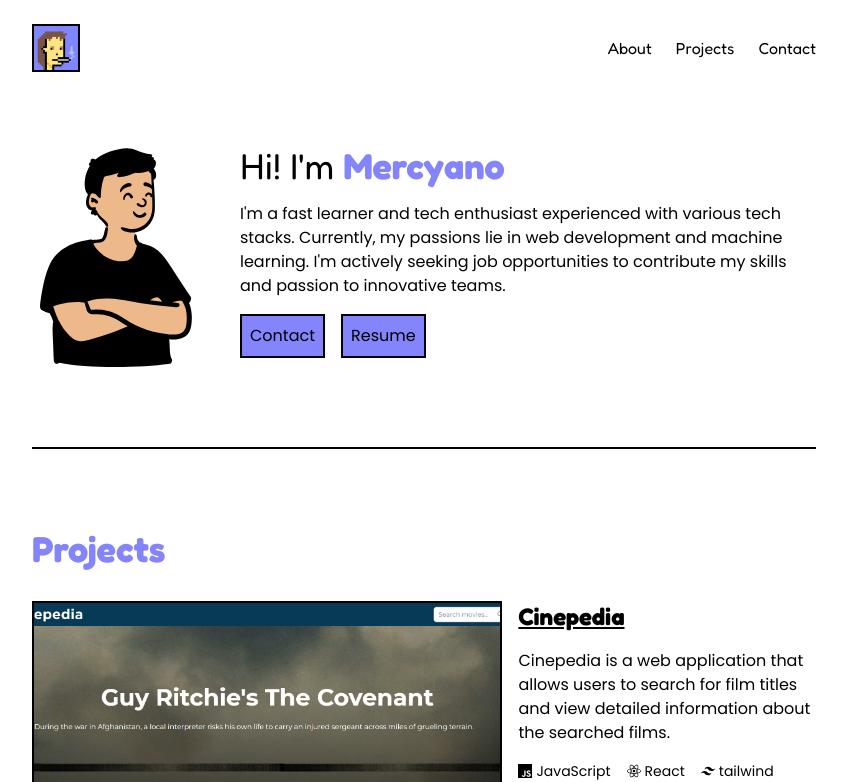
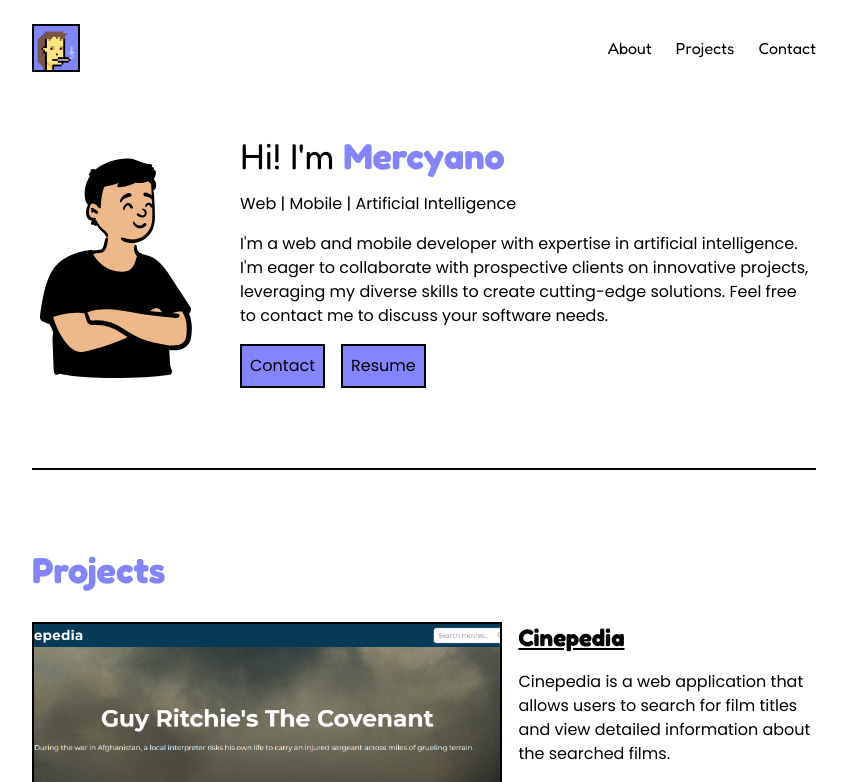
Before and after one commit to mercyano/mercyano.github.io, a React (Vite) app: page / in a window 1280 px wide. Shown: the top 782 px of the page, without its empty margins (216-1063 px from the left). Built offline with nearby package versions, Linux system fonts and the light colour scheme.

Commit message:
change personal information

```diff
--- a/index.html
+++ b/index.html
@@ -3,7 +3,7 @@
   <head>
     <meta charset="UTF-8" />
     <meta name="viewport" content="width=device-width, initial-scale=1.0" />
-    <title>Mercyano - Front End Developer</title>
+    <title>Mercyano - Software Developer</title>
 
     <!-- Favicon -->
     <link rel="shortcut icon" href="public/favicon.ico" type="image/x-icon" />
--- a/src/components/AboutSection.jsx
+++ b/src/components/AboutSection.jsx
@@ -15,11 +15,13 @@ const AboutSection = () => {
               Hi! I&#39;m{' '}
               <span className="text-primary font-bold">Mercyano</span>
             </h1>
+            <p>Web | Mobile | Artificial Intelligence</p>
             <p>
-              I&#39;m a fast learner and tech enthusiast experienced with
-              various tech stacks. Currently, my passions lie in web development
-              and machine learning. I&#39;m actively seeking job opportunities
-              to contribute my skills and passion to innovative teams.
+              I&#39;m a web and mobile developer with expertise in artificial
+              intelligence. I&#39;m eager to collaborate with prospective
+              clients on innovative projects, leveraging my diverse skills to
+              create cutting-edge solutions. Feel free to contact me to discuss
+              your software needs.
             </p>
 
             {/* Button */}
```
